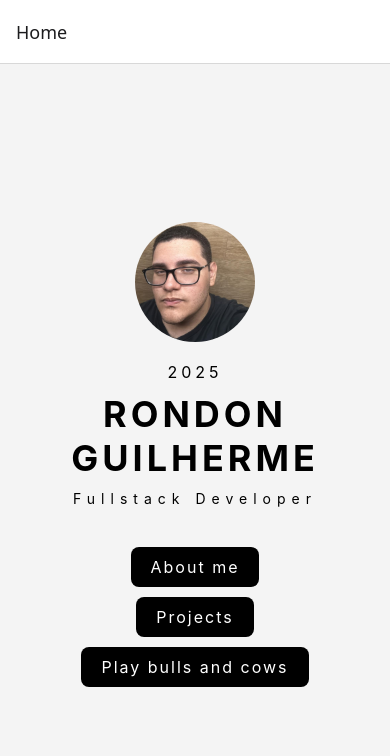
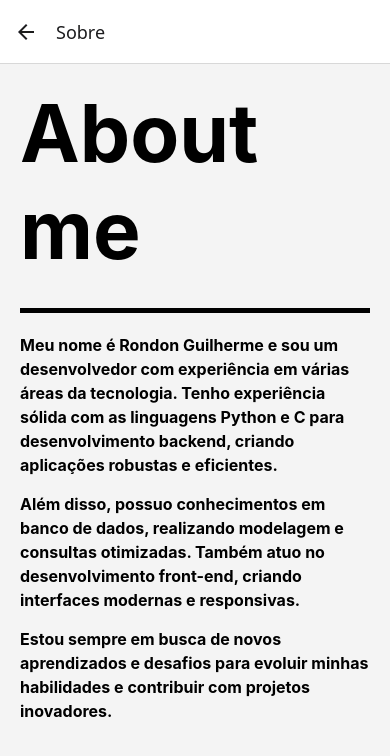
Before and after one commit to RondonGVM/portfolio-mobile, a React Native app: screen /Sobre in a window 390 px wide. Shown: the top 756 px of the page. Built offline with nearby package versions, Linux system fonts and the light colour scheme.

Commit message:
Feat: estilização da página sobre

```diff
--- a/App.js
+++ b/App.js
@@ -2,6 +2,7 @@ import { NavigationContainer } from '@react-navigation/native';
 import { createNativeStackNavigator } from '@react-navigation/native-stack';
 import Home from './src/screens/Home';
 import Jogo from './src/screens/Jogo';
+import Sobre from './src/screens/Sobre';
 import { StatusBar } from 'expo-status-bar';
 
 const Stack = createNativeStackNavigator();
@@ -13,6 +14,7 @@ export default function App() {
       <Stack.Navigator>
         <Stack.Screen name="Home" component={Home} />
         <Stack.Screen name="Jogo" component={Jogo} />
+        <Stack.Screen name="Sobre" component={Sobre} />
       </Stack.Navigator>
     </NavigationContainer>
   );
--- a/src/screens/Sobre.js
+++ b/src/screens/Sobre.js
@@ -1,9 +1,10 @@
-import {  Text, StyleSheet, ScrollView } from 'react-native';
+import {  View,Text, StyleSheet, ScrollView } from 'react-native';
 
 export default function Sobre() {
   return (
     <ScrollView contentContainerStyle={styles.container}>
       <Text style={styles.title}>About me</Text>
+      <View style={styles.divisor} />
       <Text style={styles.text}>
         Meu nome é Rondon Guilherme e sou um desenvolvedor com experiência em várias áreas da tecnologia.
         Tenho experiência sólida com as linguagens Python e C para desenvolvimento backend, criando aplicações robustas e eficientes.
@@ -23,20 +24,28 @@ const styles = StyleSheet.create({
   container: {
     flexGrow: 1,
     backgroundColor: '#f4f4f4',
-    justifyContent: 'center',
+    justifyContent: 'flex-start',
     alignItems: 'center',
     padding: 20,
   },
   title: {
-    fontSize: 32,
+    fontSize: 80,
     fontWeight: 'bold',
     marginBottom: 20,
-    textAlign: 'center',
   },
   text: {
     fontSize: 16,
     marginBottom: 15,
     lineHeight: 24,
-    textAlign: 'justify',
+    textAlign: 'left',
+    fontWeight: 'bold',
   },
+divisor: {
+  borderBottomColor: '#000',
+  borderBottomWidth: 5,
+  marginVertical: 10,
+  marginBottom: 20,
+  width: '100%',
+}
+
 });
```
